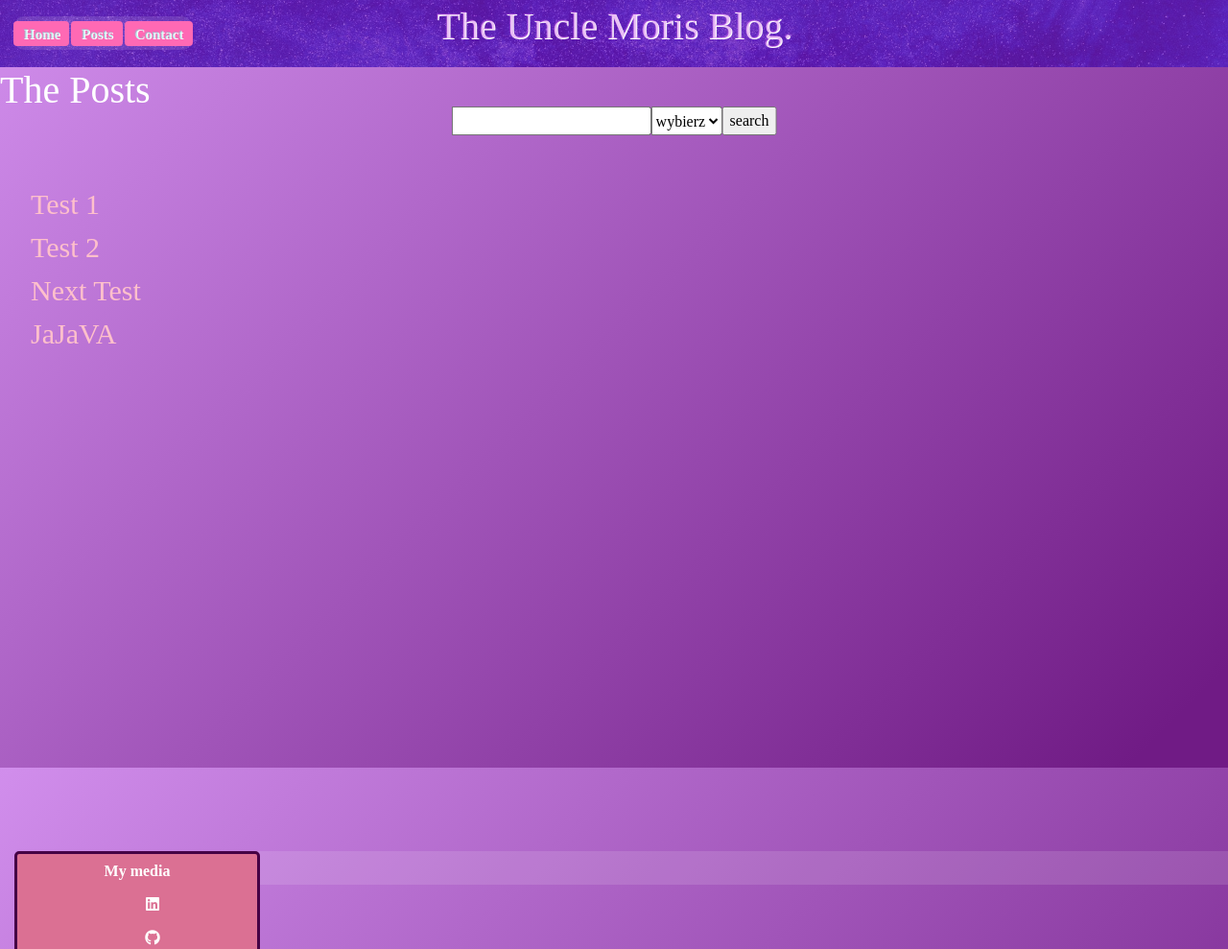
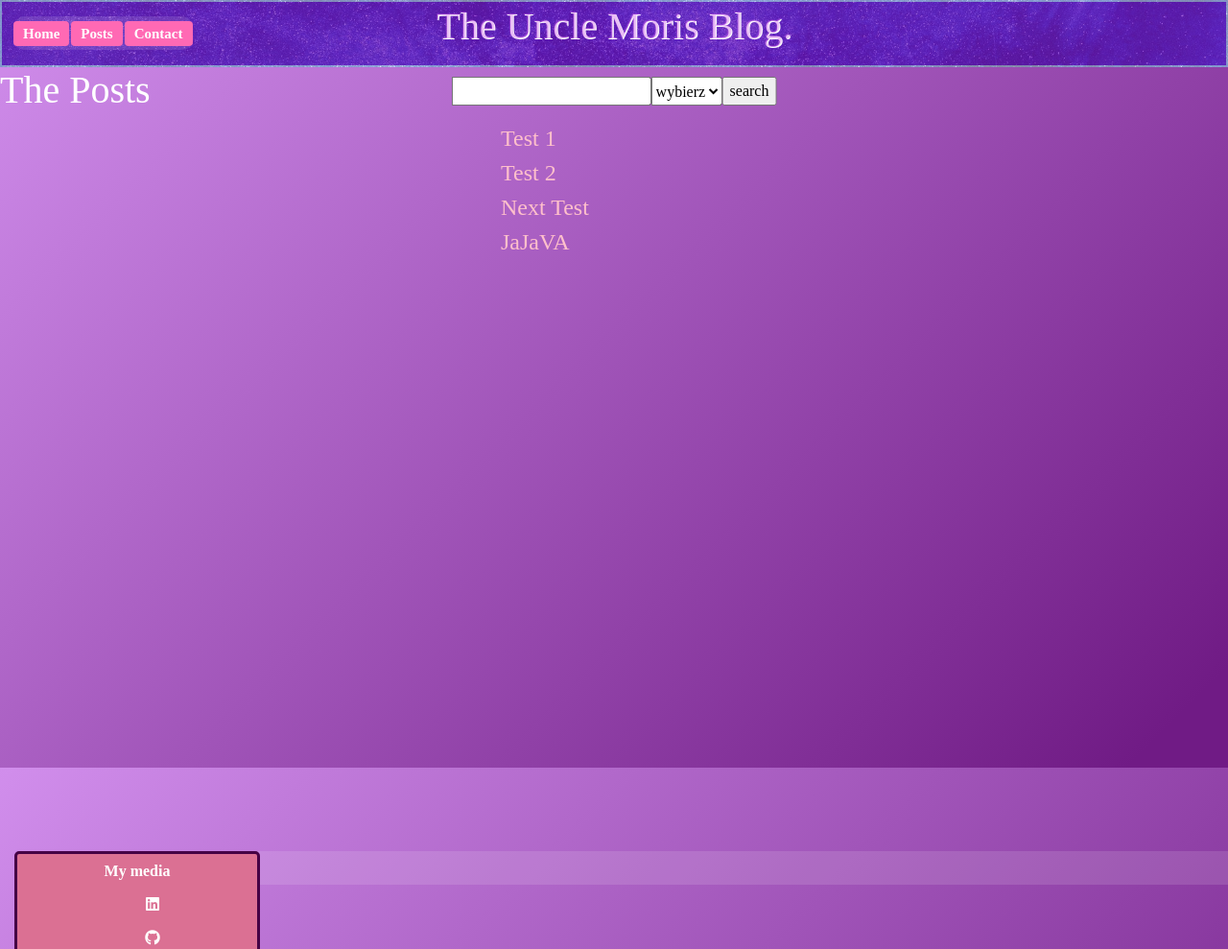
Before and after one commit to Uncle-Moris/MyBlog, a Django app: page /posts/ in a window 1280 px wide. Shown: the top 989 px of the page at 96% size. Run offline with Django 4.2, Linux system fonts and the light colour scheme; data comes from the database, SQL or seed files in the repository; some libraries are stand-ins or nearby versions.

Commit message:
new post list

```diff
--- a/my_blog/main/static/main/css/style.css
+++ b/my_blog/main/static/main/css/style.css
@@ -20,6 +20,7 @@ body {
     background-image: url("../img/hd-wallpaper.jpeg");
     background-size: cover;
     background-position:0 50%;
+    border: rgba(234, 229, 238, 0.54) 2px solid;
 }
 
 .header-bg{
@@ -69,24 +70,16 @@ body {
 
 .nav-item{
     display: inline-block;
-
 }
 
 .nav-item a{
-
     margin: -1px;
     padding: 5px 10px;
-
     font-size: 15px;
-    color: rgba(87, 234, 217, 0.38);
-
+    color: rgb(254, 255, 255);
     font-weight: bold;
-
     background-color: hotpink;
-    text-shadow: 1px 1px rgb(255, 255, 255);
-
     transition: 0.6s;
-
     border-radius: 4px;
     transform: translate(10px, 20px);
     text-decoration: none;
@@ -94,9 +87,7 @@ body {
 }
 
 .nav-item:hover{
-    box-shadow: 1px -1px 7px palevioletred;
-    text-shadow: 1px -1px 0 #f3f3f3;
-
+    box-shadow: 1px 1px 10px palevioletred;
 }
 
 
@@ -144,21 +135,31 @@ body {
 
 .posts_search_bar{
     position: absolute;
+    top: 25px;
     display: flex;
     left: 50%;
     transform: translate(-50%, -50%);
+}
 
+.posts_list{
+    margin: 0 auto;
+    list-style-type: none;
+    height: inherit;
+    width: 300px;
+    overflow: auto;
+    font-size: 24px;
 }
-.posts_list{
+
+.post_content{
     position: absolute;
-    top: 15%;
-    list-style-type: none;
-    padding-top: -1500px;
-    height: 100vh;
-    width: 80%;
-    overflow: auto;
-    font-size: 30px;
+    top: 20px;
+    bottom: 20px;
+    left: 20px;
+    right: 20px;
+    height: 90%;
+    width: 90%;
 }
+
 #beautiful_me{
     position: absolute;
     top: 150px;
--- a/my_blog/posts/templates/posts/details.html
+++ b/my_blog/posts/templates/posts/details.html
@@ -4,7 +4,7 @@
 {{ details.title }}
 {% endblock %}
 {% block content %}
-<section>
+<section class="post_content">
     <h1 class="page-title">{{ details.title }}</h1>
     <p >
         {{ details.content }}
--- a/my_blog/posts/templates/posts/list.html
+++ b/my_blog/posts/templates/posts/list.html
@@ -10,13 +10,13 @@
 
 {% block content %}
 
-<div>
-<h1>The Posts</h1>
+
+    <h1>The Posts</h1>
     <form class="posts_search_bar">
             <input type="text"  id="title" name="title">
             <label for="tags"></label>
             <select id="tags" name="tags">
-                    <option value="wybierz">wybierz</option>
+                    <option value="">wybierz</option>
                 {% for tag in tags_list %}
                     <option value="{{tag.name}}">{{ tag.name }} </option>
                 {% endfor %}
@@ -30,5 +30,5 @@
         </li>
         {% endfor %}
     </ul>
-</div>
+
 {% endblock %}
```
